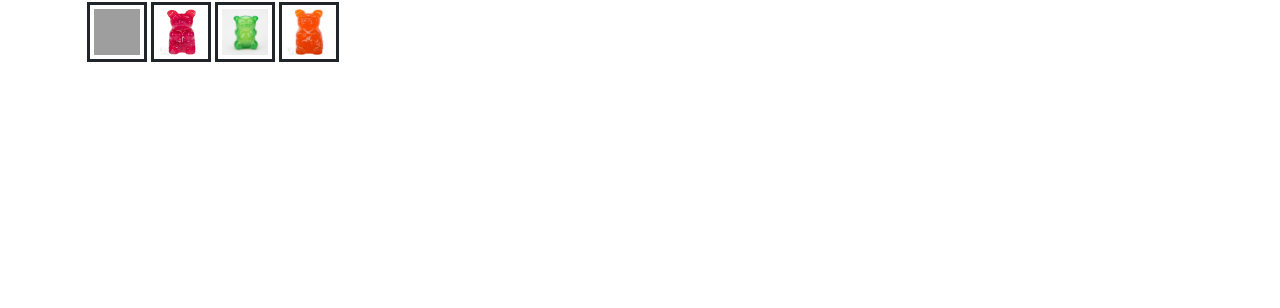
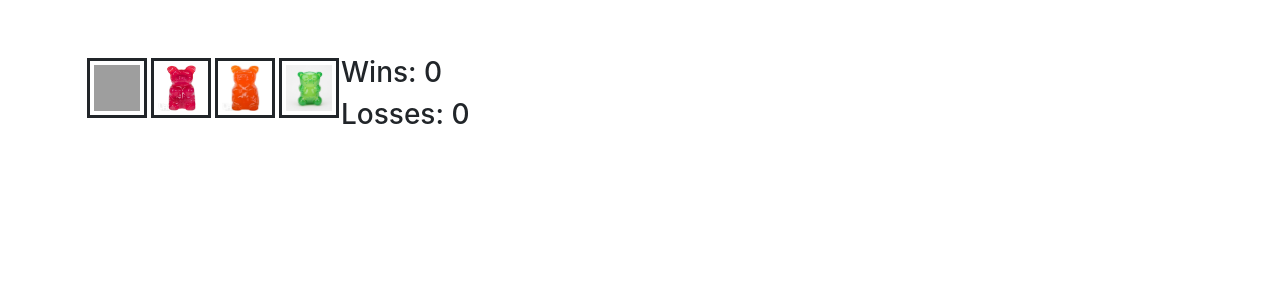
Before and after one commit to carolmartin/unit-4-game, a plain HTML site: page indexplayground.html in a window 1280 px wide. Shown: the part 492-800 px from the top of the page. Drawn offline with nearby package versions, Linux system fonts and the light colour scheme; grey boxes are pictures that could not be loaded.

Commit message:
aded Jquery code

```diff
--- a/indexplayground.html
+++ b/indexplayground.html
@@ -19,15 +19,6 @@
 </head>
 <!-- CSS Styles -->
 <style>
-    .gummy-image {
-        width: 60px;
-        height: 60px;
-        border-style: solid;
-        padding: 4px;
-        float: left;
-        margin: 2px;
-    }
-
     #display {
         margin-top: 78px;
         height: 500px;
@@ -41,6 +32,15 @@
 
     #buttons {
         padding-top: 60px;
+    }
+
+    .gummyImage {
+        width: 60px;
+        height: 60px;
+        border-style: solid;
+        padding: 4px;
+        float: left;
+        margin: 2px;
     }
 </style>
 
@@ -59,7 +59,7 @@
 
         <p>The value of each gummy is hidden from you until you click on it.</p>
 
-        <p>You win the game by matching your total score to random number. You lose teh game if your total score goes above
+        <p>You win the game by matching your total score to random number. You lose the game if your total score goes above
             the random number</p>
 
 
@@ -67,66 +67,105 @@
             <span id="numberToGuess"></span>
         </h1>
 
-        <div id="images">
+        <h1>Total Guess Counter:
+            <span id="counter"></span>
+        </h1>
 
-        </div>
 
-        <script>
-            var numberToGuess;
-            var wins = 0;
-            var losses = 0;
-
-            // Calculate a random number betwen 19 and 120 and display this in numberToGuess -->
-
-            $("#numberToGuess").text(Math.floor((Math.random() * 120) + 19));
-            console.log(numberToGuess);
+        <div id="images"></div>
 
 
 
-            $(document).ready(function () {
-
-                // initialize the gummy buttons
-                var gummies = ['yellow', 'red', 'green', 'orange'];
-                // Create a for loop to iterate through the gummy colors array.
-                for (var i = 0; i < gummies.length; i++) {
-                    var imgGummy = $("<img>");
-                    console.log("created image" + i);
-                    // give each "imgGummy" the following classes: "gummy-img" "gummy"
-                    imgGummy.addClass("gummy-image", "gummy");
-                    console.log("added imgGummy class");
-                    // give each gummyBtn a attribute to hold the random value
-                    var gummyRandomNum = Math.floor(Math.random() * 12 + 1);
-                    console.log("gummy random # is " + gummyRandomNum);
-                    imgGummy.attr("gummyNumber", gummyRandomNum);
-                    if (gummies[i] === "yellow") {
-                        imgGummy.attr("src", "assets/images/gummy-yellow.jpg")
-                        console.log("yellow")
-                    }
-                    else if (gummies[i] === "red") {
-                        imgGummy.attr("src", "assets/images/gummy-red.jpg")
-                    }
-                    else if (gummies[i] === "green") {
-                        imgGummy.attr("src", "assets/images/gummy-green.jpg")
-                    }
-                    else {
-                        imgGummy.attr("src", "assets/images/gummy-orange.jpg")
-                    }
-
-                    $("#images").append(imgGummy);
+        <h3>Wins:
+            <span id="wins"></span>
+        </h3>
+        <h3>Losses:
+            <span id="losses"></span>
+        </h3>
 
 
+    </div>
 
+    <script type="text/javascript">
+        var numberToGuess = 0;
+        var wins = 0;
+        var losses = 0;
+        var tallyGuess = 0;
+        var counter = 0;
 
+        $(document).ready(function () {
+
+            // Set up a table for the gummy images
+
+            var gummyImgs = ["assets/images/gummy-yellow.jpg", "assets/images/gummy-red.jpg", "assets/images/gummy-orange.jpg", "assets/images/gummy-green.jpg"];
+
+            // for each gummy, add the source and a gummyImage class.
+            // The gummyImage class will be used to define and reference a data-value to hold a random value.
+            gummyImgs.forEach(function (img) {
+                var $img = $("<img>").attr("src", img).addClass("gummyImage");
+                // JQuery to append gummy image into image id and display on HTML screen
+                $("#images").append($img);
+            });
+
+            // When a gummyImage is clicked, add the value to the counter and compare the counter with the number to Guess.
+
+            $(".gummyImage").on("click", function () {
+                // Assign value to the gummyImage value.
+                var value = $(this).data().value;
+
+                // Add the value to counter
+                counter += value;
+
+                // Use JQuery to updated the counter id in HTML
+
+                $("#counter").text(counter);
+                // if the user counter is more than the number to Guess, you loss. The losses is incremented and the game initalizeed.
+
+                if (counter > numberToGuess) {
+
+                    losses++;
+                    initGame();
+
+                }
+            // if the user counter is equal  to the number to Guess, you win. The wins is incremented and the game initalizeed.
+
+                else if (counter === numberToGuess) {
+                    wins++;
+                    initGame();
                 }
             });
 
 
-    // <script type="text/javascript">
+            function initGame() {
+                // Recalcuate the number to Guess using a random number to get an number between 19 - 120
 
-    //     var numberToGuess;
-    //     var wins = 0;
-    //     var losses = 0;
-    // </script>
+                numberToGuess = Math.floor((Math.random() * 102) + 19);
+                counter = 0;
+
+                // JQuery to assign a random number to each gummyImage
+
+                $(".gummyImage").each(function (elem) {
+                    var randomValue = Math.ceil(Math.random() * 12 +1);
+                    $(this).attr("data-value", randomValue);
+                });
+
+                // JQuery to update id's wins, losses, counter and numberToGuess
+
+                $("#wins").text(wins);
+                $("#losses").text(losses);
+                $("#counter").text(counter);
+                $("#numberToGuess").html(numberToGuess);
+            }
+
+            // Call function to initGame. This is actually done on the load document since it falls within the
+            // document.ready function!
+
+            initGame();
+
+        });
+
+    </script>
+
 
 </body>
 
```
Also changed, not shown: index.html (+54 -115 lines).
